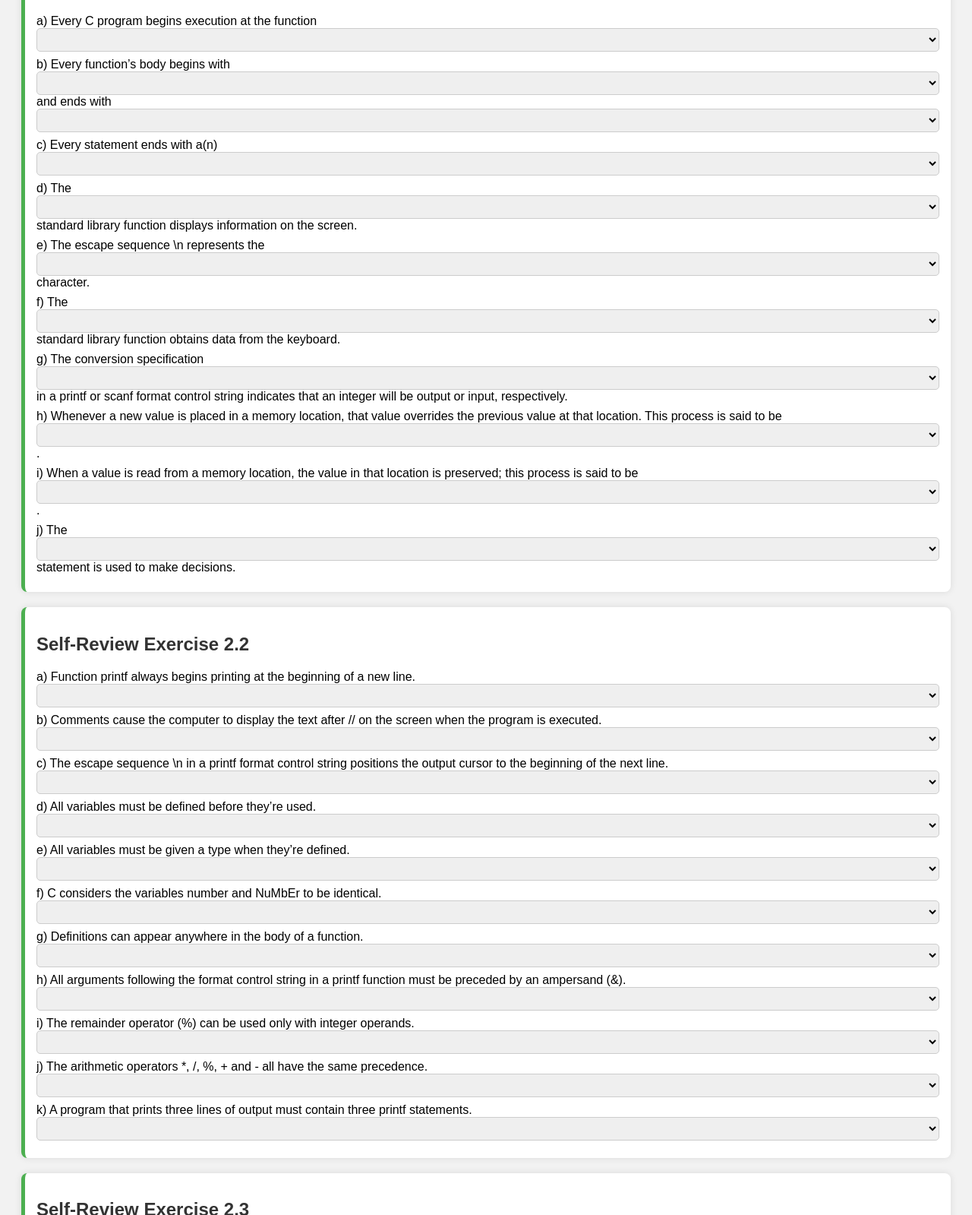
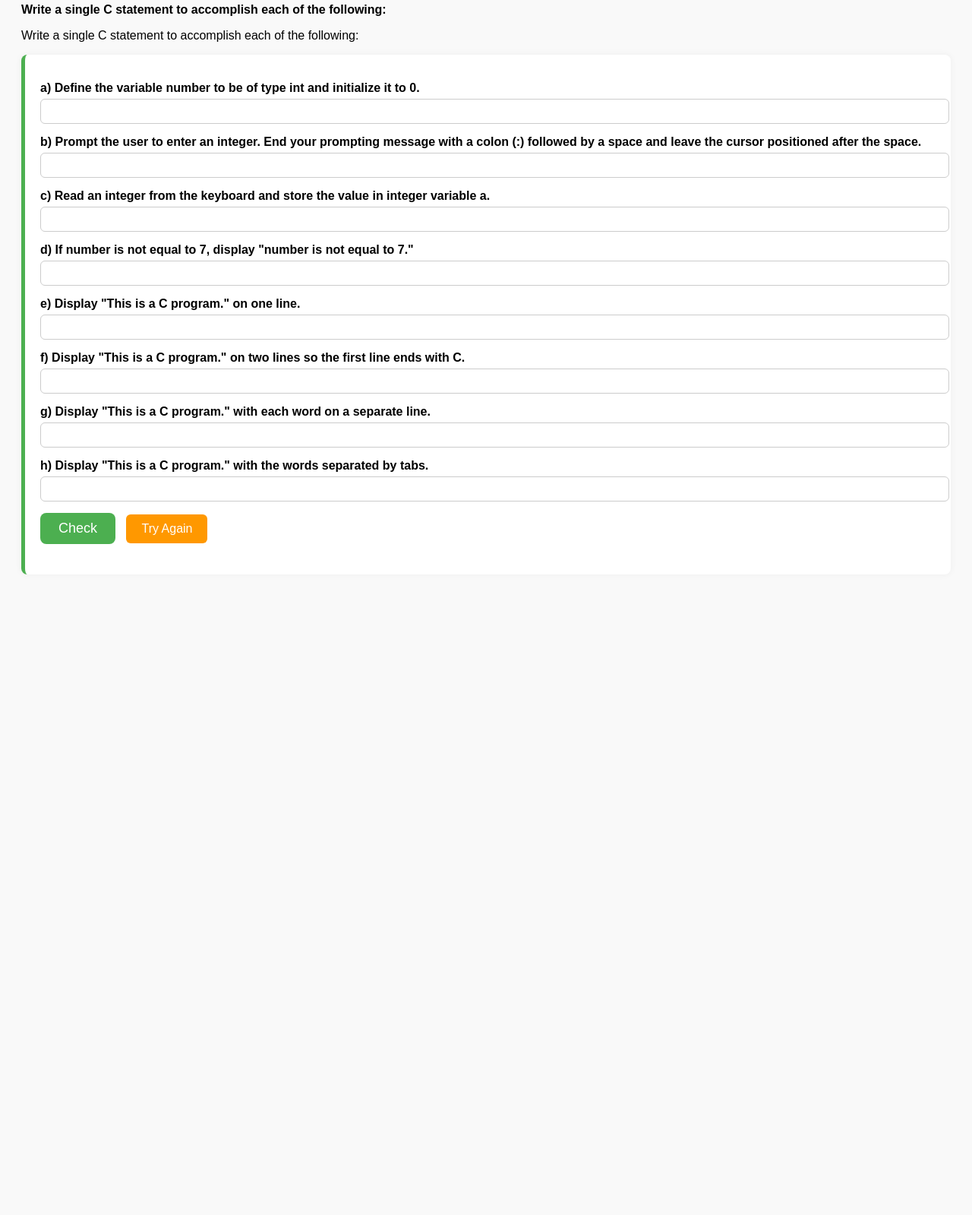
Before and after one commit to CamilaW1/CamilaW1.github.io, a plain HTML site: page index.html in a window 1280 px wide. Shown: the part 263-1862 px from the top of the page at 76% size. After the commit the page ends 1067 px from the top, so only its background shows below. Drawn offline with Linux system fonts and the light colour scheme.

Commit message:
Update index.html

```diff
--- a/index.html
+++ b/index.html
@@ -3,167 +3,131 @@
 <html lang="en">
 <head>
     <meta charset="UTF-8">
-    <title>C Programming Self-Review Quiz</title>
+    <title>Self-Review Exercise 2.3</title>
     <style>
-        .question {
-            border-left: 5px solid #4CAF50;
+        .correct-answer {
+            background-color: #d0f0c0 !important;
         }
-        select, input[type="text"] {
-            padding: 6px;
-            border-radius: 5px;
-            border: 1px solid #ccc;
-            width: 100%;
+        .incorrect-answer {
+            background-color: #f8d7da !important;
         }
-        input[type="text"]:focus, select:focus {
-            outline: 2px solid #4CAF50;
+        .score-box {
+            background-color: #d4edda;
+            color: #155724;
+            padding: 12px;
+            border-radius: 8px;
+            margin-top: 20px;
+            font-weight: bold;
         }
-        body { font-family: Arial, sans-serif; padding: 20px; background-color: #f2f2f2; }
-        h2 { color: #333; }
-        .question { margin-bottom: 20px; background-color: #fff; padding: 15px; border-radius: 8px;
-                    box-shadow: 0 0 10px rgba(0,0,0,0.1); }
-        label { display: block; margin-bottom: 8px; }
-        button { padding: 10px 20px; font-size: 18px; border: none; border-radius: 8px; cursor: pointer; }
-        #submit-btn { background-color: #4CAF50; color: white; }
-        #reset-btn { background-color: #ff9800; color: white; margin-left: 10px; }
+        #check-btn {
+            background-color: #4CAF50;
+            color: white;
+            border: none;
+            border-radius: 8px;
+            padding: 10px 24px;
+            font-size: 18px;
+        }
+
+        body { font-family: Arial, sans-serif; padding: 20px; background-color: #f9f9f9; }
+        .question { background-color: #fff; padding: 20px; border-radius: 8px; border-left: 5px solid #4CAF50; box-shadow: 0 0 10px rgba(0,0,0,0.05); margin-bottom: 20px; }
+        label { font-weight: bold; display: block; margin: 15px 0 5px; }
+        input[type="text"] { width: 100%; padding: 8px; border-radius: 6px; border: 1px solid #ccc; }
+        button { margin-top: 15px; margin-right: 10px; padding: 10px 20px; border: none; border-radius: 6px; font-size: 16px; cursor: pointer; }
+        #check-btn { background-color: #4CAF50; color: white; }
+        #reset-btn { background-color: #ff9800; color: white; }
+        #result { margin-top: 20px; }
     </style>
 </head>
 <body>
-    <p style="font-size: 18px; background-color: #fff3cd; padding: 15px; border-left: 5px solid #ffc107; border-radius: 8px;">
-        👋 Welcome! This interactive quiz helps you practice C Programming <strong>Self-Review Exercises 2.1, 2.2 and 2.3</strong>.
-        Select your answers and press Submit to check your score.
-    </p>
-    <h1>Self-Review Exercises</h1>
-    <div class="question" id="q2_1">
-        <h2>Self-Review Exercise 2.1</h2>
-        <label>a) Every C program begins execution at the function
-            <select><option></option><option>main</option><option>scanf</option><option>printf</option></select>
-        </label>
-        <label>b) Every function’s body begins with
-            <select><option></option><option>{</option><option>(</option></select> and ends with
-            <select><option></option><option>}</option><option>)</option></select>
-        </label>
-        <label>c) Every statement ends with a(n)
-            <select><option></option><option>;</option><option>}</option></select>
-        </label>
-        <label>d) The
-            <select><option></option><option>printf</option><option>scanf</option></select> standard library function displays information on the screen.
-        </label>
-        <label>e) The escape sequence \n represents the
-            <select><option></option><option>newline</option><option>tab</option></select> character.
-        </label>
-        <label>f) The
-            <select><option></option><option>scanf</option><option>printf</option></select> standard library function obtains data from the keyboard.
-        </label>
-        <label>g) The conversion specification
-            <select><option></option><option>%d</option><option>%s</option></select> in a printf or scanf format control string indicates that an integer will be output or input, respectively.
-        </label>
-        <label>h) Whenever a new value is placed in a memory location, that value overrides the previous value at that location. This process is said to be
-            <select><option></option><option>destructive</option><option>non-destructive</option></select>.
-        </label>
-        <label>i) When a value is read from a memory location, the value in that location is preserved; this process is said to be
-            <select><option></option><option>non-destructive</option><option>destructive</option></select>.
-        </label>
-        <label>j) The
-            <select><option></option><option>if</option><option>for</option></select> statement is used to make decisions.
-        </label>
+    <h2>Self-Review Exercise 2.1</h2>
+    <p><strong>Fill in the blanks in each of the following.</strong></p>
+    <h2>Self-Review Exercise 2.2</h2>
+    <p><strong>State whether each of the following is true or false. If false, explain why.</strong></p>
+
+    <h2>Self-Review Exercise 2.3</h2>
+<p><strong>Write a single C statement to accomplish each of the following:</strong></p>
+    <p>Write a single C statement to accomplish each of the following:</p>
+
+    <div class="question">
+        <label>a) Define the variable number to be of type int and initialize it to 0.</label>
+        <input type="text" id="a">
+
+        <label>b) Prompt the user to enter an integer. End your prompting message with a colon (:) followed by a space and leave the cursor positioned after the space.</label>
+        <input type="text" id="b">
+
+        <label>c) Read an integer from the keyboard and store the value in integer variable a.</label>
+        <input type="text" id="c">
+
+        <label>d) If number is not equal to 7, display "number is not equal to 7."</label>
+        <input type="text" id="d">
+
+        <label>e) Display "This is a C program." on one line.</label>
+        <input type="text" id="e">
+
+        <label>f) Display "This is a C program." on two lines so the first line ends with C.</label>
+        <input type="text" id="f">
+
+        <label>g) Display "This is a C program." with each word on a separate line.</label>
+        <input type="text" id="g">
+
+        <label>h) Display "This is a C program." with the words separated by tabs.</label>
+        <input type="text" id="h">
+
+        <button id="check-btn" onclick="check23()">Check</button>
+        <button id="reset-btn" onclick="reset23()">Try Again</button>
+
+        <div id="result"></div>
     </div>
-
-    <div class="question" id="q2_2">
-        <h2>Self-Review Exercise 2.2</h2>
-        <label>a) Function printf always begins printing at the beginning of a new line.
-            <select><option></option><option>True</option><option>False</option></select>
-        </label>
-        <label>b) Comments cause the computer to display the text after // on the screen when the program is executed.
-            <select><option></option><option>True</option><option>False</option></select>
-        </label>
-        <label>c) The escape sequence \n in a printf format control string positions the output cursor to the beginning of the next line.
-            <select><option></option><option>True</option><option>False</option></select>
-        </label>
-        <label>d) All variables must be defined before they’re used.
-            <select><option></option><option>True</option><option>False</option></select>
-        </label>
-        <label>e) All variables must be given a type when they’re defined.
-            <select><option></option><option>True</option><option>False</option></select>
-        </label>
-        <label>f) C considers the variables number and NuMbEr to be identical.
-            <select><option></option><option>True</option><option>False</option></select>
-        </label>
-        <label>g) Definitions can appear anywhere in the body of a function.
-            <select><option></option><option>True</option><option>False</option></select>
-        </label>
-        <label>h) All arguments following the format control string in a printf function must be preceded by an ampersand (&).
-            <select><option></option><option>True</option><option>False</option></select>
-        </label>
-        <label>i) The remainder operator (%) can be used only with integer operands.
-            <select><option></option><option>True</option><option>False</option></select>
-        </label>
-        <label>j) The arithmetic operators *, /, %, + and - all have the same precedence.
-            <select><option></option><option>True</option><option>False</option></select>
-        </label>
-        <label>k) A program that prints three lines of output must contain three printf statements.
-            <select><option></option><option>True</option><option>False</option></select>
-        </label>
-    </div>
-
-    <div class="question" id="q2_3">
-        <h2>Self-Review Exercise 2.3</h2>
-        <label>a) Define the variable number to be of type int and initialize it to 0:
-            <input type="text" id="a" style="width: 100%;">
-        </label>
-        <label>b) Prompt the user to enter an integer. End your prompting message with a colon (:) followed by a space and leave the cursor positioned after the space:
-            <input type="text" id="b" style="width: 100%;">
-        </label>
-
-        <label>c) Read an integer from the keyboard and store it in variable number:
-            <input type="text" id="c" style="width: 100%;">
-        </label>
-        <label>d) If number is not equal to 7, print "The variable number is not equal to 7":
-            <input type="text" id="d" style="width: 100%;">
-        </label>
-        <label>e) Print "This is a C program" on one line:
-            <input type="text" id="e" style="width: 100%;">
-        </label>
-        <label>f) Print "This is a C program" on two lines:
-            <input type="text" id="f" style="width: 100%;">
-        </label>
-        <label>g) Print "This is a C program" on one line using two printf statements:
-            <input type="text" id="g" style="width: 100%;">
-        </label>
-        <label>h) Read two integers from the keyboard and store them in variables x and y:
-            <input type="text" id="h" style="width: 100%;">
-        </label>
-
-<button onclick="check23()" style="background-color:#2196F3; color:white;">Check</button>
-        <div id="result-23" style="margin-top: 20px;"></div>
-    </div>
-
-
 
     <script>
         function check23() {
             const answers = {
                 a: "int number = 0;",
                 b: 'printf("Enter an integer: ");',
-                c: 'scanf("%d", &number);',
-                d: 'if(number != 7) printf("The variable number is not equal to 7\n");',
-                e: 'printf("This is a C program\n");',
-                f: 'printf("This is a C\nprogram\n");',
-                g: 'printf("This is a "); printf("C program\n");',
-                h: 'scanf("%d%d", &x, &y);'
+                c: 'scanf("%d", &a);',
+                d: 'if(number != 7) printf("number is not equal to 7.");',
+                e: 'printf("This is a C program.\n");',
+                f: 'printf("This is a C\nprogram.\n");',
+                g: 'printf("This\nis\na\nC\nprogram.\n");',
+                h: 'printf("This\tis\ta\tC\tprogram.\n");'
             };
+
             let score = 0;
             let total = Object.keys(answers).length;
             let feedback = '';
+
             for (let key in answers) {
-                const input = document.getElementById(key).value.trim();
-                if (input === answers[key]) {
+                const userInput = document.getElementById(key).value.trim();
+                const correct = answers[key];
+                const inputBox = document.getElementById(key);
+                if (userInput === correct) {
                     score++;
-                    feedback += `<p style="color:green;">✔ ${key}) Correct</p>`;
+                    feedback += `<p style="color:green;">✔ ${key}) Correct</p>`; inputBox.className = "correct-answer";
+
                 } else {
-                    feedback += `<p style="color:red;">✘ ${key}) Expected: <code>${answers[key]}</code></p>`;
+                    feedback += `<p style="color:red;">✘ ${key}) Expected: <code>${correct}</code></p>`; inputBox.className = "incorrect-answer";
+
                 }
             }
-            document.getElementById("result-23").innerHTML = `You got ${score}/${total} correct.<br>` + feedback;
+
+            const percent = (score / total) * 100;
+            feedback += `<div class="score-box">You got ${score}/${total} (${percent.toFixed(1)}%) correct.</div>`;
+            if (percent > 69) {
+                feedback += `<p style="background-color: #4CAF50; color: white; padding: 10px; border-radius: 8px;">🎉 Congratulations! 🎉</p>`;
+                feedback += `<p style="font-size: 18px; color: #2e7d32;"><strong>👏 Well done! You clearly understand this material.</strong></p>`;
+                feedback += `<p style="background-color: #4CAF50; color: white; padding: 10px; border-radius: 8px;">🎉 Congratulations! 🎉</p>`;
+            }
+
+            document.getElementById("result").innerHTML = feedback;
+        }
+
+        function reset23() {
+            const inputs = document.querySelectorAll("input[type='text']");
+            inputs.forEach(input => {
+                input.value = "";
+                input.style.backgroundColor = "";
+            });
+            document.getElementById("result").innerHTML = "";
         }
     </script>
 </body>
```
